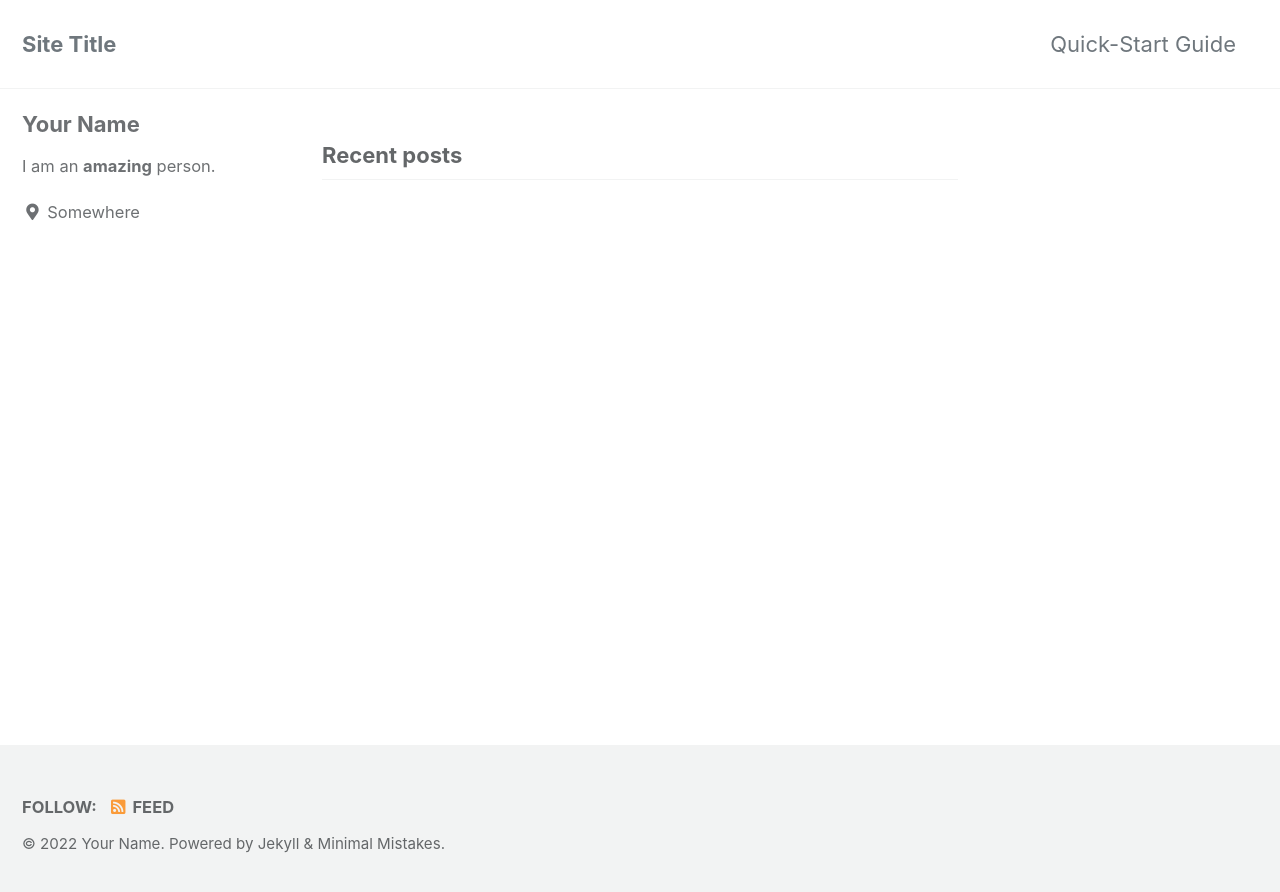
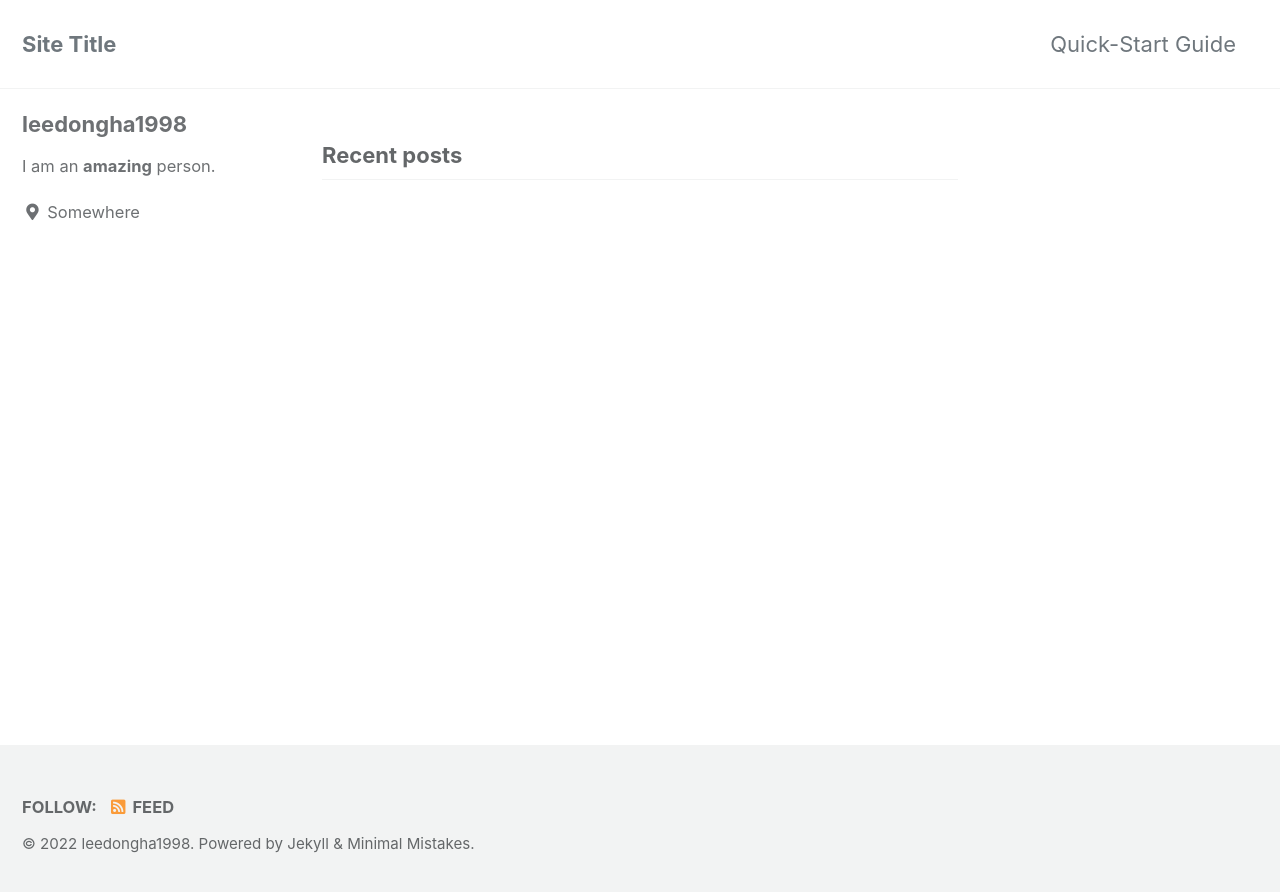
Before and after one commit to leedongha1998/leedongha1998.github.io, a Jekyll site: the page built from index.html, in a window 1280 px wide. Shown: the top 892 px of the page. Built offline with Jekyll 4.4.1, drawn with Linux system fonts in a browser that asks for light colours; cached includes are drawn as plain includes; the list of posts is cut into pages by our own code.

Commit message:
Update _config.yml

```diff
--- a/_config.yml
+++ b/_config.yml
@@ -19,7 +19,7 @@ locale                   : "en-US"
 title                    : "Site Title"
 title_separator          : "-"
 subtitle                 : # site tagline that appears below site title in masthead
-name                     : "Your Name"
+name                     : "leedongha1998"
 description              : "An amazing website."
 url                      : # the base hostname & protocol for your site e.g. "https://mmistakes.github.io"
 baseurl                  : # the subpath of your site, e.g. "/blog"
@@ -104,7 +104,7 @@ analytics:
 
 # Site Author
 author:
-  name             : "Your Name"
+  name             : "leedongha1998"
   avatar           : # path of avatar image, e.g. "/assets/images/bio-photo.jpg"
   bio              : "I am an **amazing** person."
   location         : "Somewhere"
```
